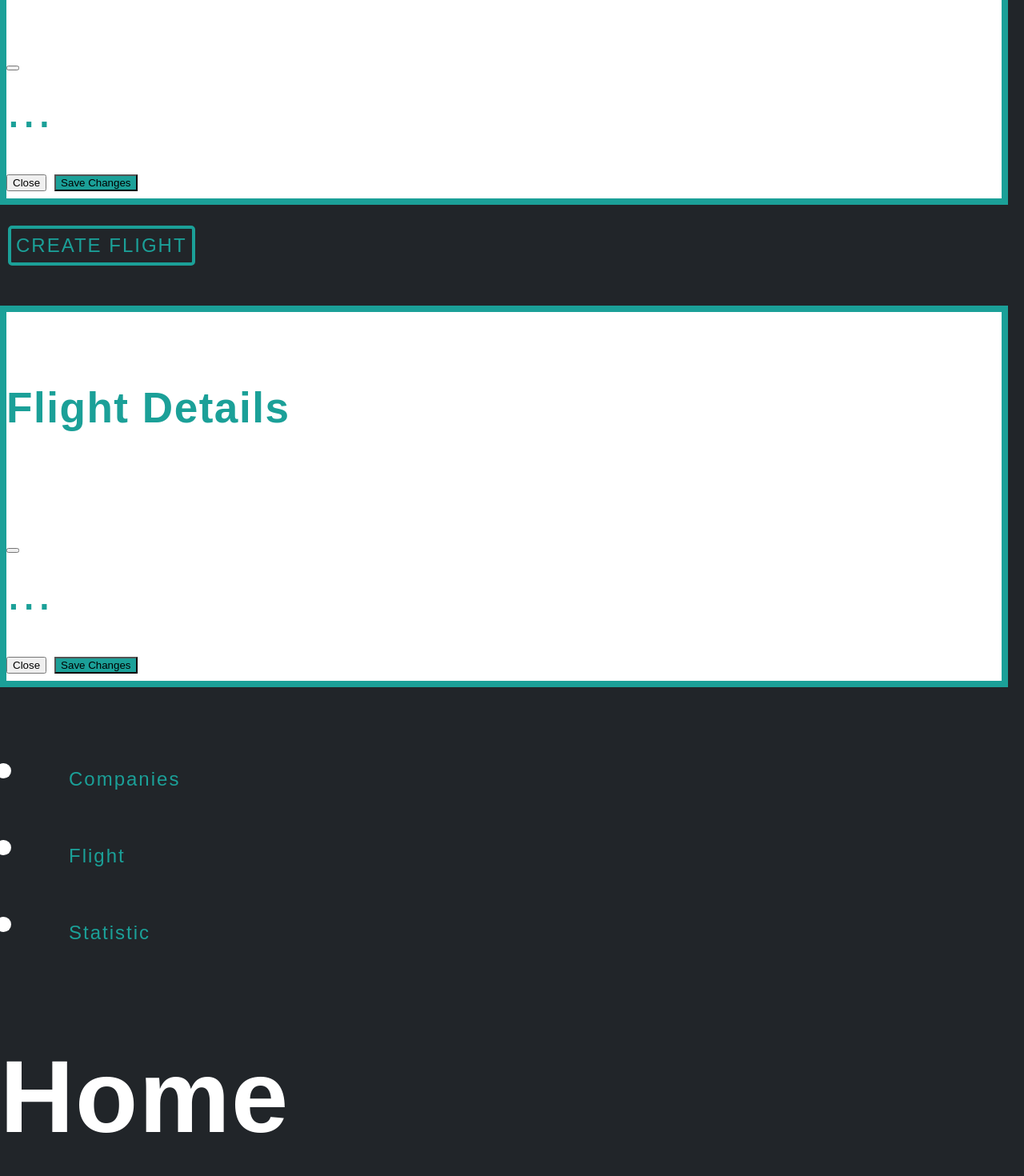
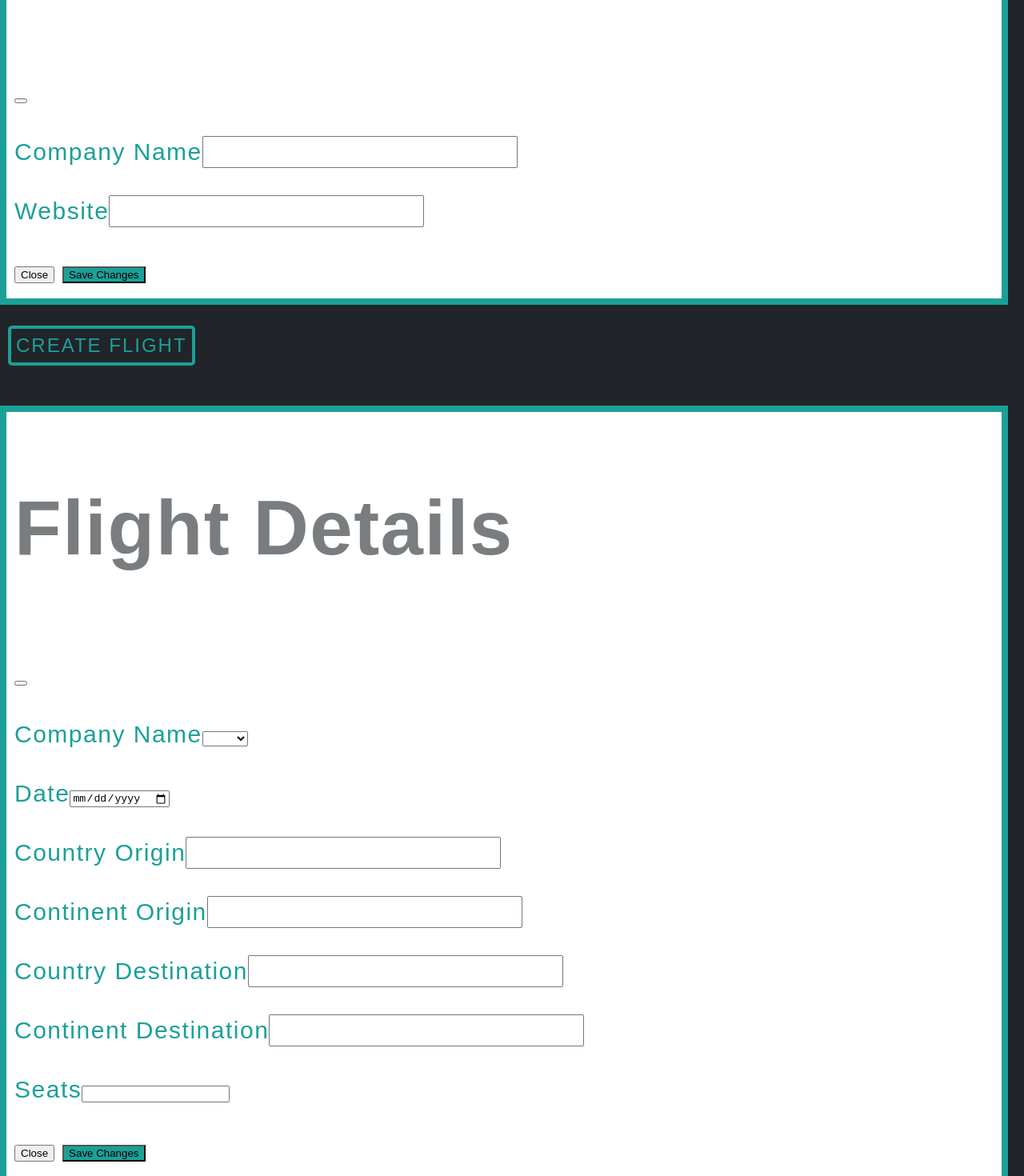
Before and after one commit to MWC-2022-Final-hackathon-team-2/mwc-back, a React (Create React App) app in the folder nuwe-front/: page / in a window 1280 px wide. Shown: the part 440-1910 px from the top of the page at 80% size. Built offline with nearby package versions, Linux system fonts and the light colour scheme; the HTML template or start-up script is replaced by a standard one.

Commit message:
creating modal components

```diff
--- a/nuwe-front/src/App.css
+++ b/nuwe-front/src/App.css
@@ -64,11 +64,10 @@ body {
 .nav {
   border-color: #1ba098;
 }
-li:hover {
-  background-color: #1ba098 !important;
-  border: none;
-  color: white;
+h2 {
+  color: hsla(210, 11%, 15%, 0.6);
 }
+
 .homeBtn:hover,
 .createBtn:hover {
   background-color: #1ba098;
@@ -79,7 +78,13 @@ li:hover {
 .myModal {
   margin-top: 50px;
 }
-
+label {
+  font-size: 30px;
+}
+input[type="text"] {
+  font-size: 30px;
+  color: hsla(210, 11%, 15%, 0.6);
+}
 .close {
   font-size: 20px;
 }
@@ -87,6 +92,13 @@ li:hover {
   border: 8px solid #1ba098;
   background-color: white;
   color: #1ba098;
+  padding: 10px;
+  min-width: 40vw;
+}
+.grid {
+  display: grid;
+  grid-template-rows: 1fr 1fr;
+  grid-template-columns: 25% 25% 25% 25%;
 }
 
 .createBtn {
--- /dev/null
+++ b/nuwe-front/src/components/mainBtns/CompanyDetails/CompanyDetails.js
@@ -0,0 +1,66 @@
+import React from "react";
+
+const CompanyDetails = () => {
+  return (
+    <div>
+      <button
+        className="btn  btn-lg homeBtn"
+        data-bs-toggle="modal"
+        data-bs-target="#companyModal"
+      >
+        CREATE COMPANY
+      </button>
+      <div
+        className="modal fade "
+        id="companyModal"
+        tabIndex="-1"
+        aria-labelledby="companyModalLabel"
+        aria-hidden="true"
+      >
+        <div className="modal-dialog modal-dialog-centered myModal">
+          <div className="modal-content bodyModal">
+            <div className="modal-header">
+              <h2 className="modal-title" id="companyModalLabel">
+                Company Details
+              </h2>
+              <button
+                type="button"
+                className="btn-close close"
+                data-bs-dismiss="modal"
+                aria-label="Close"
+              ></button>
+            </div>
+            <div className="modal-body ">
+              <form>
+                <div className="form-outline ">
+                  <label className="name">Company Name</label>
+                  <input type="text" id="name" className="form-control" />
+                </div>
+
+                <div className="form-outline ">
+                  <label className="form-label">Website</label>
+                  <input type="text" id="web" className="form-control" />
+                </div>
+
+                <div className="modal-footer mt-4">
+                  <button
+                    type="button"
+                    className="btn btn-secondary "
+                    data-bs-dismiss="modal"
+                  >
+                    Close
+                  </button>
+                  <button type="button" className="btn createBtn">
+                    Save Changes
+                  </button>
+                </div>
+              </form>
+            </div>
+          </div>
+        </div>
+      </div>
+    </div>
+  );
+};
+
+export default CompanyDetails;
--- /dev/null
+++ b/nuwe-front/src/components/mainBtns/FlightDetails/FlightDetails.js
@@ -0,0 +1,100 @@
+import React from "react";
+
+const FlightDetails = () => {
+  return (
+    <div>
+      <button
+        className="btn  btn-lg homeBtn"
+        data-bs-toggle="modal"
+        data-bs-target="#flightModal"
+      >
+        CREATE FLIGHT
+      </button>
+      <div
+        className="modal fade "
+        id="flightModal"
+        tabIndex="-1"
+        aria-labelledby="flightModalLabel"
+        aria-hidden="true"
+      >
+        <div className="modal-dialog modal-dialog-centered myModal">
+          <div className="modal-content bodyModal ">
+            <div className="modal-header">
+              <h2 className="modal-title" id="companyModalLabel">
+                Flight Details
+              </h2>
+              <button
+                type="button"
+                className="btn-close close"
+                data-bs-dismiss="modal"
+                aria-label="Close"
+              ></button>
+            </div>
+            <div className="modal-body ">
+              <form>
+                <div className="row">
+                  <div className="form-outline col ">
+                    <label className="name">Company Name</label>
+                    <select
+                      className="form-select"
+                      aria-label="Default select example"
+                    >
+                      <option></option>
+                      <option value="1">One</option>
+                      <option value="2">Two</option>
+                      <option value="3">Three</option>
+                    </select>
+                  </div>
+
+                  <div className="form-outline col ">
+                    <label className="form-label">Date</label>
+                    <input type="date" id="date" className="form-control" />
+                  </div>
+                </div>
+                <div className="form-outline ">
+                  <label className="form-label">Country Origin</label>
+                  <input type="text" id="CountryO" className="form-control" />
+                </div>
+                <div className="form-outline ">
+                  <label className="form-label">Continent Origin</label>
+                  <input type="text" id="ContinentO" className="form-control" />
+                </div>
+                <div className="form-outline ">
+                  <label className="form-label">Country Destination</label>
+                  <input type="text" id="CountryD" className="form-control" />
+                </div>
+                <div className="form-outline ">
+                  <label className="form-label">Continent Destination</label>
+                  <input type="text" id="ContinentD" className="form-control" />
+                </div>
+                <div className="form-outline ">
+                  <label className="form-label">Seats</label>
+                  <input
+                    type="number"
+                    min="0"
+                    id="ContinentD"
+                    className="form-control"
+                  />
+                </div>
+                <div className="modal-footer mt-4">
+                  <button
+                    type="button"
+                    className="btn btn-secondary "
+                    data-bs-dismiss="modal"
+                  >
+                    Close
+                  </button>
+                  <button type="button" className="btn createBtn">
+                    Save Changes
+                  </button>
+                </div>
+              </form>
+            </div>
+          </div>
+        </div>
+      </div>
+    </div>
+  );
+};
+
+export default FlightDetails;
--- a/nuwe-front/src/components/mainBtns/MainBtns.js
+++ b/nuwe-front/src/components/mainBtns/MainBtns.js
@@ -1,5 +1,7 @@
 import React from "react";
 import barcelona from "../../assets/barcelona.png";
+import CompanyDetails from "./CompanyDetails/CompanyDetails";
+import FlightDetails from "./FlightDetails/FlightDetails";
 
 const MainBtns = () => {
   return (
@@ -7,93 +9,9 @@ const MainBtns = () => {
       <div className="container-fluid">
         <img className="navbar-brand" src={barcelona} width="400" alt="" />
         <div className="d-flex button-group w-auto btnGroup">
-          <button
-            className="btn  btn-lg homeBtn"
-            data-bs-toggle="modal"
-            data-bs-target="#companyModal"
-          >
-            CREATE COMPANY
-          </button>
-          <div
-            className="modal fade "
-            id="companyModal"
-            tabIndex="-1"
-            aria-labelledby="companyModalLabel"
-            aria-hidden="true"
-          >
-            <div className="modal-dialog modal-dialog-centered myModal">
-              <div className="modal-content bodyModal">
-                <div className="modal-header">
-                  <h5 className="modal-title" id="companyModalLabel">
-                    Company Details
-                  </h5>
-                  <button
-                    type="button"
-                    className="btn-close close"
-                    data-bs-dismiss="modal"
-                    aria-label="Close"
-                  ></button>
-                </div>
-                <div className="modal-body ">...</div>
-                <div className="modal-footer">
-                  <button
-                    type="button"
-                    className="btn btn-secondary"
-                    data-bs-dismiss="modal"
-                  >
-                    Close
-                  </button>
-                  <button type="button" className="btn createBtn">
-                    Save Changes
-                  </button>
-                </div>
-              </div>
-            </div>
-          </div>
+          <CompanyDetails />
 
-          <button
-            className="btn  btn-lg homeBtn"
-            data-bs-toggle="modal"
-            data-bs-target="#flightModal"
-          >
-            CREATE FLIGHT
-          </button>
-          <div
-            className="modal fade "
-            id="flightModal"
-            tabIndex="-1"
-            aria-labelledby="flightModalLabel"
-            aria-hidden="true"
-          >
-            <div className="modal-dialog modal-dialog-centered myModal">
-              <div className="modal-content bodyModal ">
-                <div className="modal-header">
-                  <h5 className="modal-title" id="companyModalLabel">
-                    Flight Details
-                  </h5>
-                  <button
-                    type="button"
-                    className="btn-close close"
-                    data-bs-dismiss="modal"
-                    aria-label="Close"
-                  ></button>
-                </div>
-                <div className="modal-body ">...</div>
-                <div className="modal-footer">
-                  <button
-                    type="button"
-                    className="btn btn-secondary"
-                    data-bs-dismiss="modal"
-                  >
-                    Close
-                  </button>
-                  <button type="button" className="btn createBtn">
-                    Save Changes
-                  </button>
-                </div>
-              </div>
-            </div>
-          </div>
+          <FlightDetails />
         </div>
       </div>
     </nav>
```
